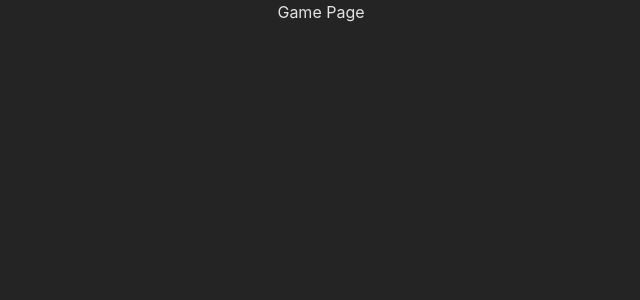
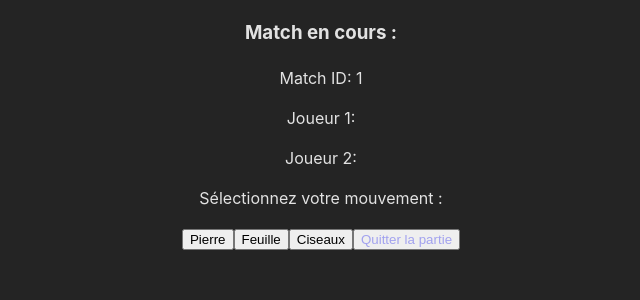
Before and after one commit to Enzoait/jojoshifumi, a React (Vite) app in the folder jojoshifumi/: page /matches/1 in a window 1280 px wide. Shown: the top 300 px of the page, without its empty margins (319-959 px from the left). Built offline with nearby package versions, Linux system fonts and the light colour scheme.

Commit message:
Update GamePage.jsx

```diff
--- a/jojoshifumi/src/Pages/GamePage.jsx
+++ b/jojoshifumi/src/Pages/GamePage.jsx
@@ -1,7 +1,53 @@
-import React from 'react';
+import React, { useContext, useState } from 'react';
+import { MatchListContext } from '../Contexts/MatchContext';
+import { useParams } from 'react-router-dom';
 
 export default function GamePage() {
-    return(
-        <div>Game Page</div>
-    );
+  const { matches, editMatch } = useContext(MatchListContext);
+  const { matchId } = useParams();
+
+  const match = matches.find((m) => m._id === matchId);
+  const [userMove, setUserMove] = useState(null);
+  const [winner, setWinner] = useState(null);
+
+  const handleMoveSelect = async (move) => {
+    setUserMove(move);
+
+    // temp
+    const updatedMatch = null;
+
+    // Vérifie le gagnant après chaque mouvement
+    const response = await fetch(`http://fauques.freeboxos.fr:3000/matches/${matchId}/turns/${match.turns.length}/winner`);
+    const data = await response.json();
+    setWinner(data.winner);
+
+    // Si le match est terminé, mets à jour le backend et redirige
+    if (updatedMatch.turns.length === 3) {
+      const matchWinnerResponse = await fetch(`http://fauques.freeboxos.fr:3000/matches/${matchId}/winner`);
+      const matchWinnerData = await matchWinnerResponse.json();
+      const matchWinner = matchWinnerData.winner;
+
+      await editMatch(updatedMatch, { winner: matchWinner });
+
+    }
+  };
+
+  return (
+    <div>
+      {winner ? <h3>Le gagnant est : {winner}</h3> : <h3>Match en cours :</h3>}
+
+      <p>Match ID: {matchId}</p>
+      {/* Ne pas décommenter le code entre commentaire car cela fera des erreurs */}
+      <p>Joueur 1: {/*match.user1.username*/}</p>
+      <p>Joueur 2: {/*match.user2 ? match.user2.username : 'En attente'*/}</p>
+      <p>Sélectionnez votre mouvement :</p>
+      <button onClick={() => handleMoveSelect('rock')}>Pierre</button>
+      <button onClick={() => handleMoveSelect('paper')}>Feuille</button>
+      <button onClick={() => handleMoveSelect('scissors')}>Ciseaux</button>
+
+      {userMove && <p>Votre dernier mouvement : {userMove}</p> }
+
+      <button><a href="/matchlist">Quitter la partie</a></button>
+    </div>
+  );
 };
```
